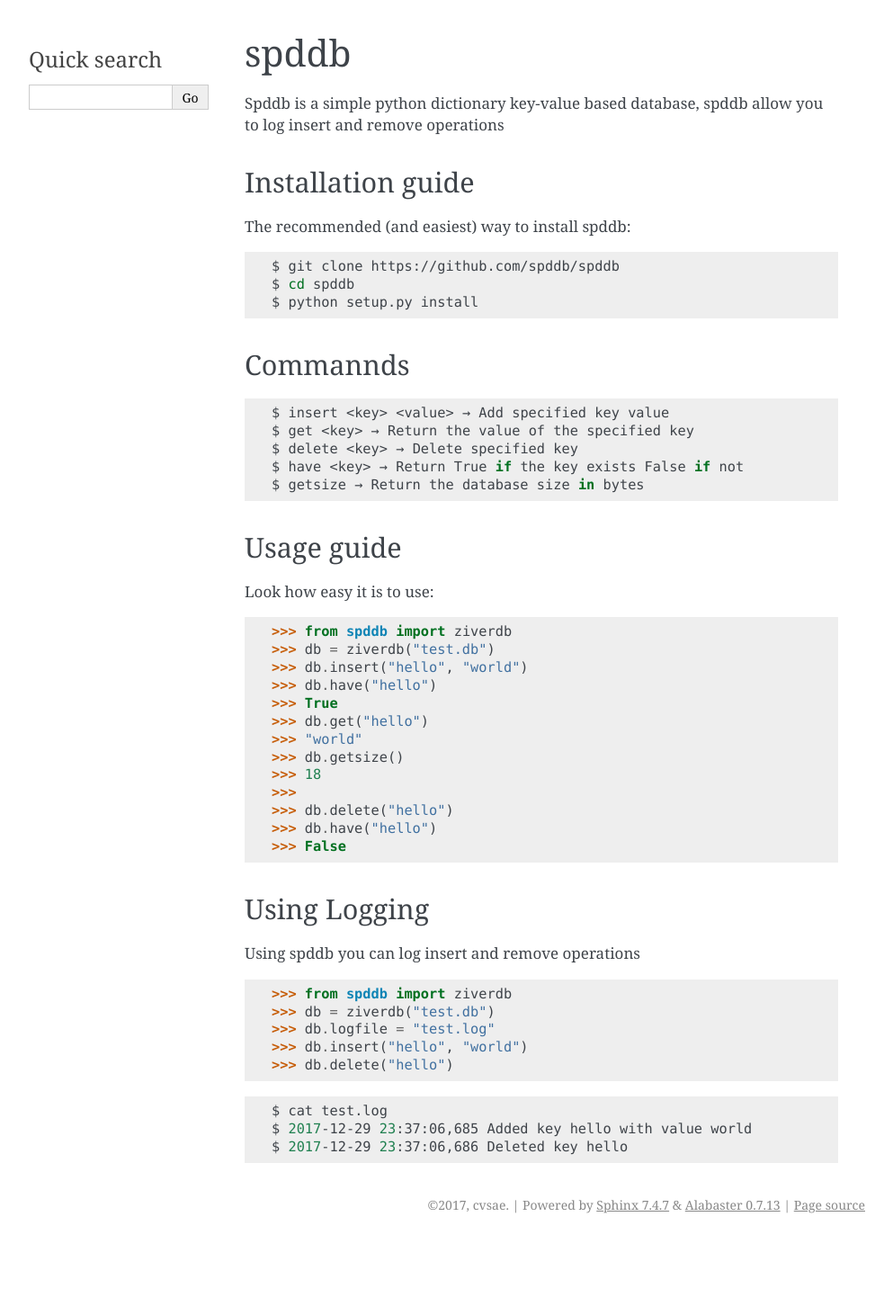
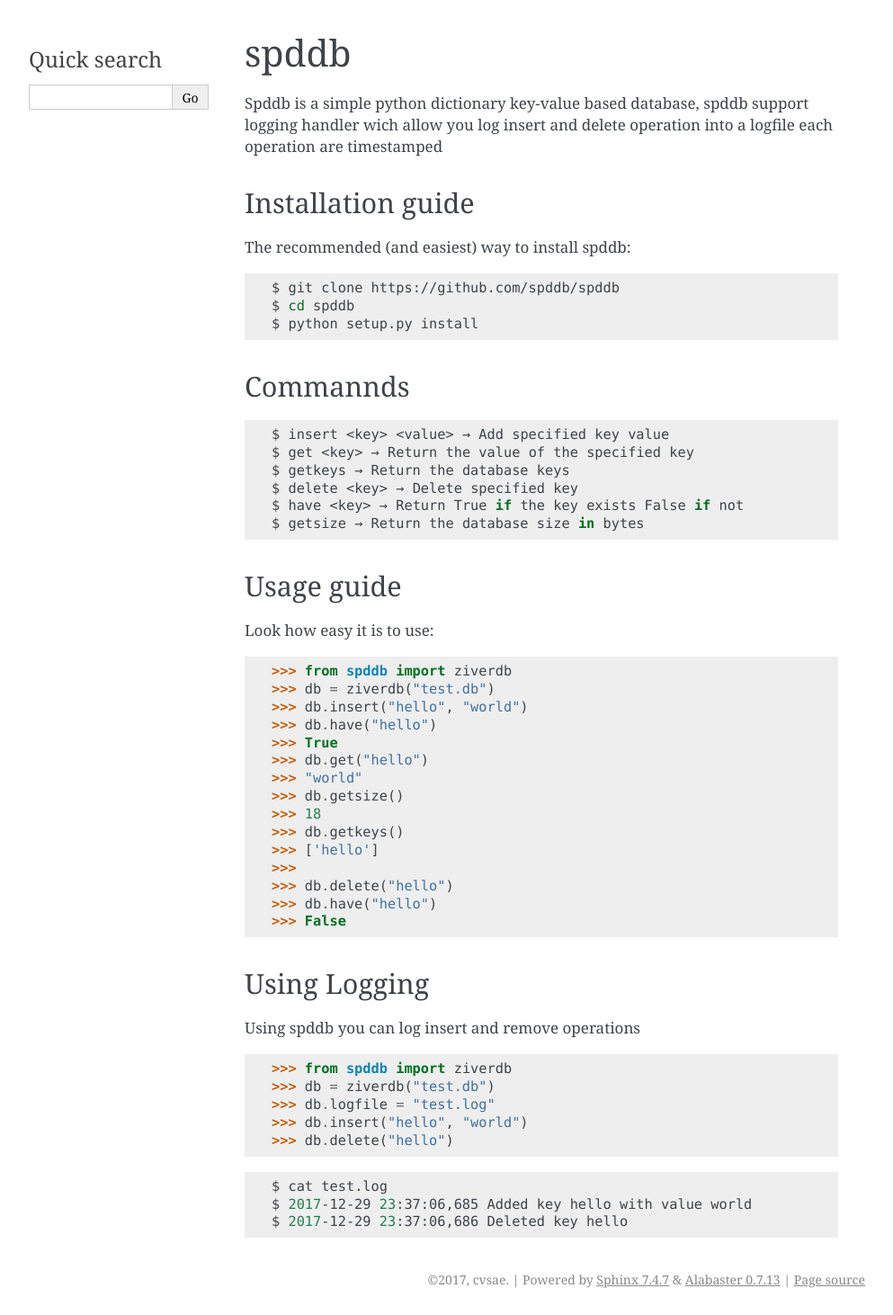
Before and after one commit to spddb/spddb, a Sphinx documentation site: the page built from docs/index.rst, in a window 1280 px wide. Shown: the whole page at 90% size, without its empty margins (148-1141 px from the left). Built offline with Sphinx 7.4.7, drawn with Linux system fonts in a browser that asks for light colours; before the commit the page ends 1379 px from its top, so only the background shows below that.

Commit message:
Update docs

```diff
--- a/docs/conf.py
+++ b/docs/conf.py
@@ -93,7 +93,7 @@
 # Add any paths that contain custom static files (such as style sheets) here,
 # relative to this directory. They are copied after the builtin static files,
 # so a file named "default.css" will overwrite the builtin "default.css".
-html_static_path = ['docs/_build/html/_static']
+html_static_path = ['_build/html/_static']
 
 # Custom sidebar templates, must be a dictionary that maps document names
 # to template names.
--- a/docs/index.rst
+++ b/docs/index.rst
@@ -2,7 +2,7 @@
 ========
 
 
-Spddb is a simple python dictionary key-value based database, spddb allow you to log insert and remove operations
+Spddb is a simple python dictionary key-value based database, spddb support logging handler wich allow you log insert and delete operation into a logfile each operation are timestamped
 
 
 ==================
@@ -36,6 +36,7 @@
 
    $ insert <key> <value> → Add specified key value
    $ get <key> → Return the value of the specified key
+   $ getkeys → Return the database keys
    $ delete <key> → Delete specified key
    $ have <key> → Return True if the key exists False if not
    $ getsize → Return the database size in bytes
@@ -62,6 +63,8 @@
     >>> "world"
     >>> db.getsize()
     >>> 18
+    >>> db.getkeys()
+    >>> ['hello']
     >>>
     >>> db.delete("hello")
     >>> db.have("hello")
```
Also changed, not shown: 6 other files.
